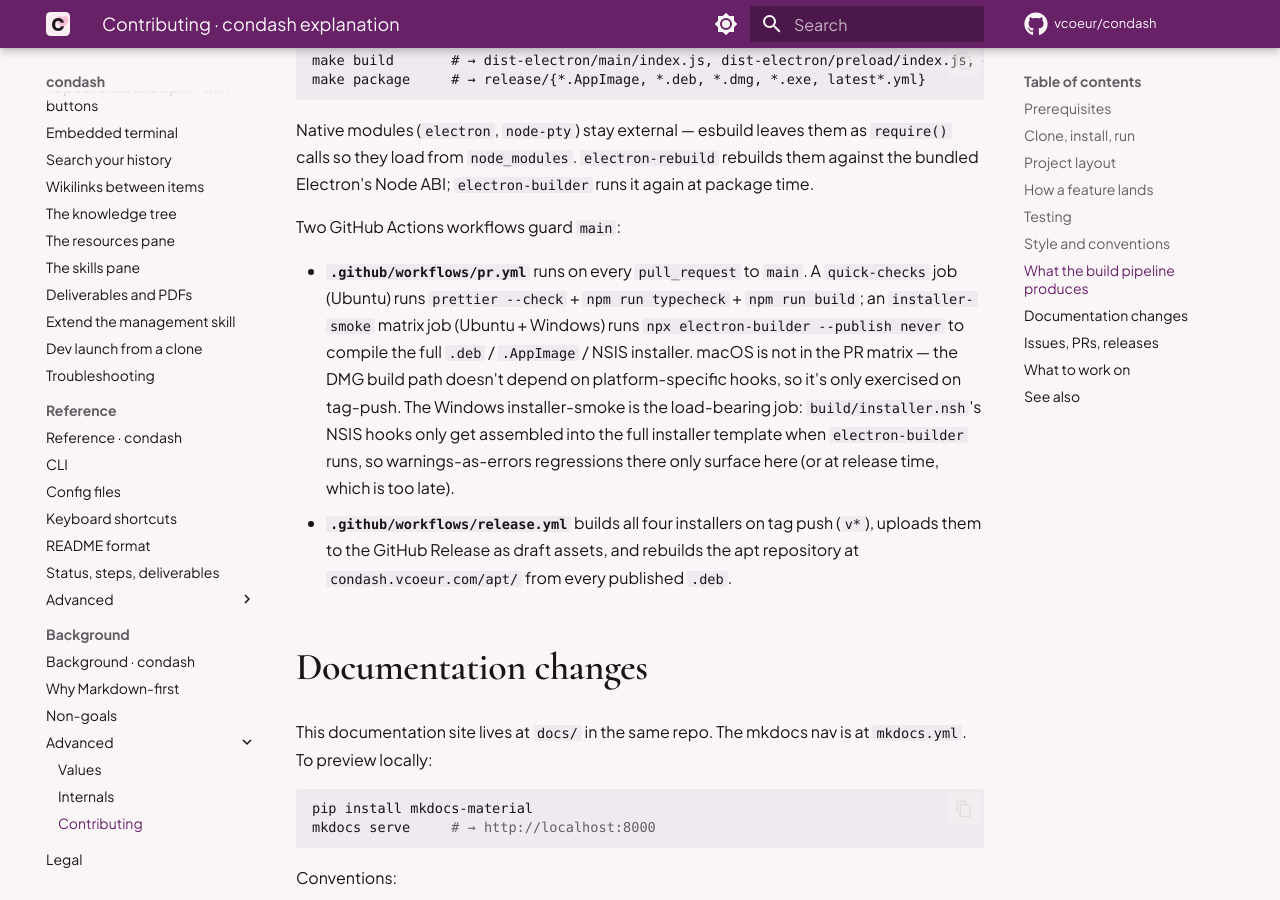
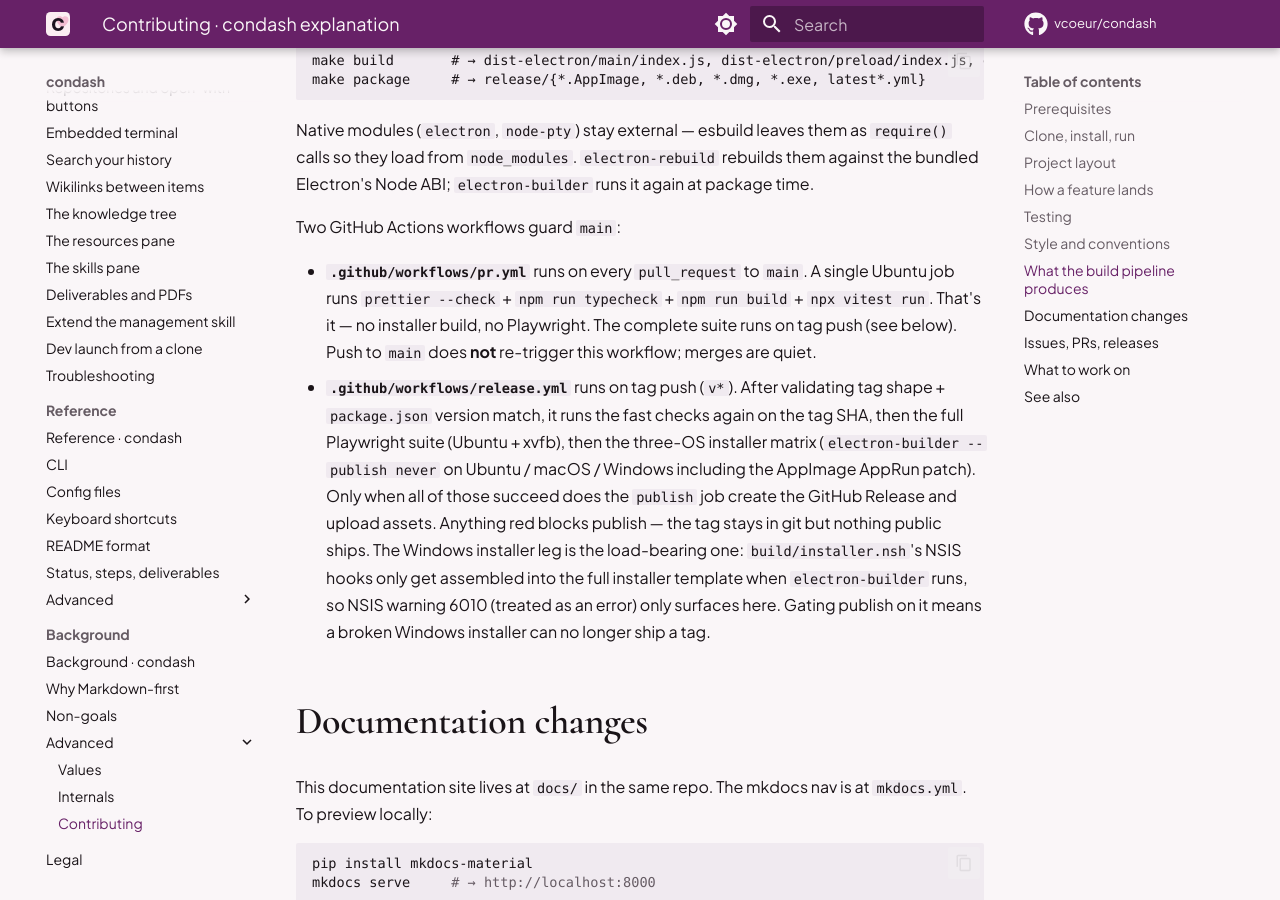
Before and after one commit to vcoeur/condash, an MkDocs documentation site: the page built from docs/explanation/contributing.md, in a window 1280 px wide and 900 px high, scrolled down 3367 px. Built offline with MkDocs 1.6.1 and Material for MkDocs 9.7.7, drawn with Linux system fonts in a browser that asks for light colours; comment, search, counter and statistics services are not loaded.

Commit message:
Bump 3.17.0: streamline CI — fast checks on PR, full suite gates tag publish
pr.yml is now a single ubuntu job (format-check + typecheck + build + vitest) with concurrency cancellation, paths-ignore for docs, and a node_modules + electron cache. The push-to-main trigger is removed — merges land quietly. release.yml grows two new jobs (fast-on-tag and playwright) that the build matrix needs before it can start, so the three-OS installer build and the full Playwright suite now gate publish: anything red blocks the GH Release from being created. docs/explanation/contributing.md rewritten to describe the new shape.

```diff
--- a/docs/explanation/contributing.md
+++ b/docs/explanation/contributing.md
@@ -109,8 +109,8 @@ Native modules (`electron`, `node-pty`) stay external — esbuild leaves them as
 
 Two GitHub Actions workflows guard `main`:
 
-- **`.github/workflows/pr.yml`** runs on every `pull_request` to `main`. A `quick-checks` job (Ubuntu) runs `prettier --check` + `npm run typecheck` + `npm run build`; an `installer-smoke` matrix job (Ubuntu + Windows) runs `npx electron-builder --publish never` to compile the full `.deb` / `.AppImage` / NSIS installer. macOS is not in the PR matrix — the DMG build path doesn't depend on platform-specific hooks, so it's only exercised on tag-push. The Windows installer-smoke is the load-bearing job: `build/installer.nsh`'s NSIS hooks only get assembled into the full installer template when `electron-builder` runs, so warnings-as-errors regressions there only surface here (or at release time, which is too late).
-- **`.github/workflows/release.yml`** builds all four installers on tag push (`v*`), uploads them to the GitHub Release as draft assets, and rebuilds the apt repository at `condash.vcoeur.com/apt/` from every published `.deb`.
+- **`.github/workflows/pr.yml`** runs on every `pull_request` to `main`. A single Ubuntu job runs `prettier --check` + `npm run typecheck` + `npm run build` + `npx vitest run`. That's it — no installer build, no Playwright. The complete suite runs on tag push (see below). Push to `main` does **not** re-trigger this workflow; merges are quiet.
+- **`.github/workflows/release.yml`** runs on tag push (`v*`). After validating tag shape + `package.json` version match, it runs the fast checks again on the tag SHA, then the full Playwright suite (Ubuntu + xvfb), then the three-OS installer matrix (`electron-builder --publish never` on Ubuntu / macOS / Windows including the AppImage AppRun patch). Only when all of those succeed does the `publish` job create the GitHub Release and upload assets. Anything red blocks publish — the tag stays in git but nothing public ships. The Windows installer leg is the load-bearing one: `build/installer.nsh`'s NSIS hooks only get assembled into the full installer template when `electron-builder` runs, so NSIS warning 6010 (treated as an error) only surfaces here. Gating publish on it means a broken Windows installer can no longer ship a tag.
 
 ## Documentation changes
 
--- a/package.json
+++ b/package.json
@@ -1,6 +1,6 @@
 {
   "name": "condash",
-  "version": "3.16.0",
+  "version": "3.17.0",
   "description": "Markdown project dashboard for the conception tree (Electron build)",
   "private": true,
   "main": "dist-electron/main/index.js",
```
Also changed, not shown: 3 other files.
